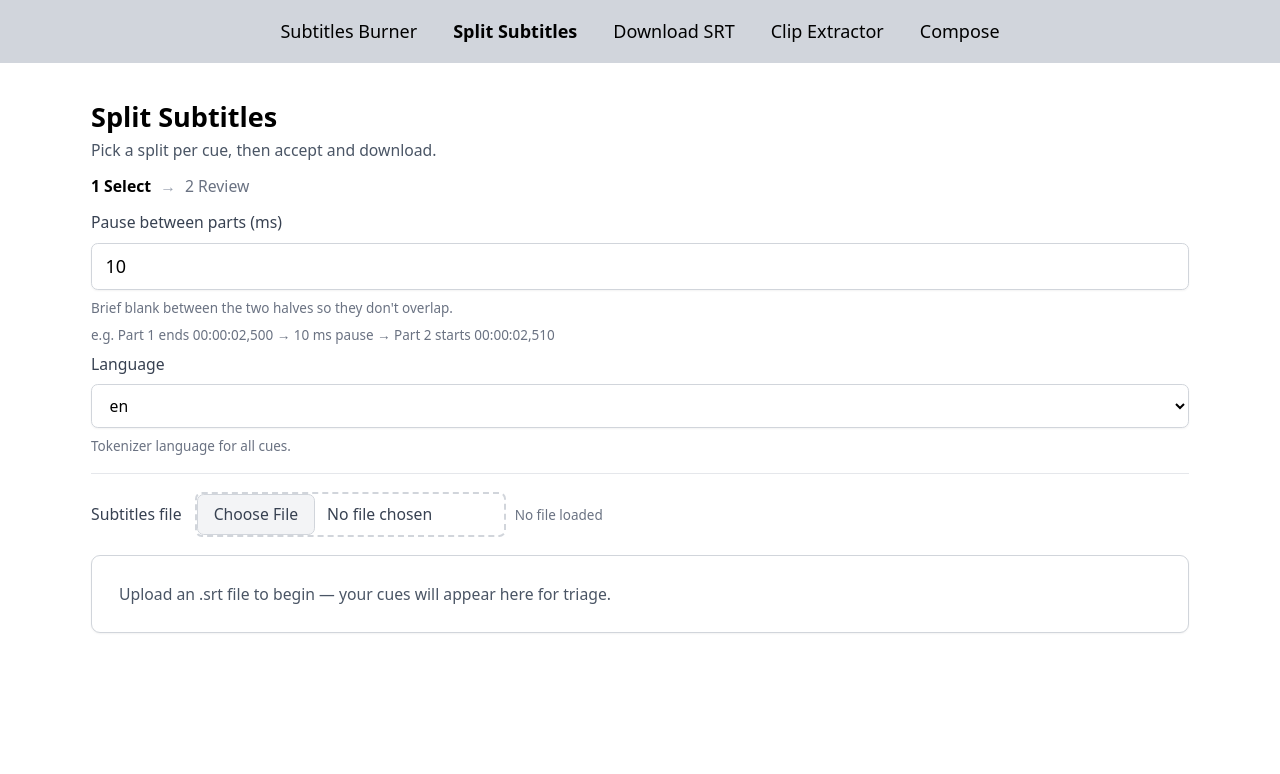
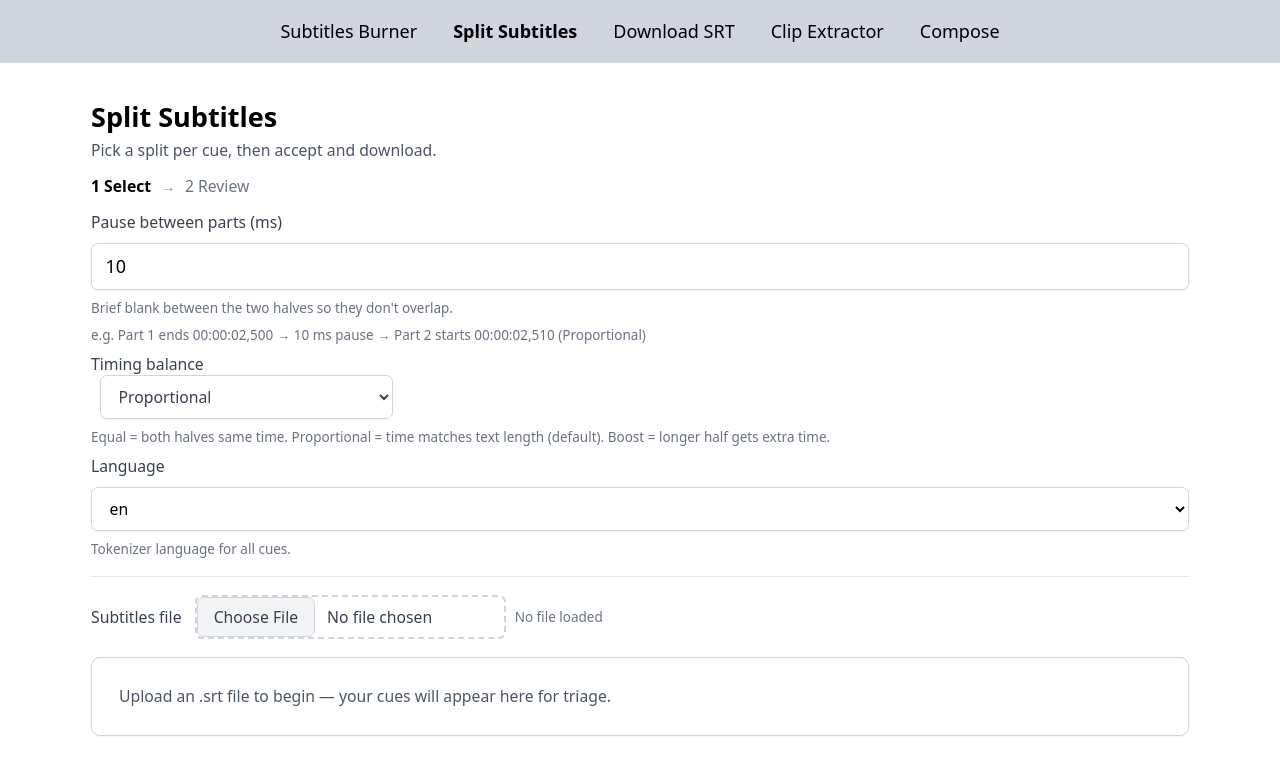
Before and after one commit to BurnySc2/burn-subtitles-web, a SvelteKit app: page /split in a window 1280 px wide. Shown: the top 774 px of the page. Built offline with nearby package versions, Linux system fonts and the light colour scheme.

Commit message:
Add subtitle split timing balance presets

```diff
--- a/src/lib/media/split-timing.ts
+++ b/src/lib/media/split-timing.ts
@@ -6,6 +6,38 @@ export const GAP_PRESETS = [0, 10, 80]
 export const MIN_PART = 0.2
 
 export const MAX_GAP_MS = 500
+
+export type BalancePreset = "equal" | "proportional" | "long_boost"
+
+export const LONG_BOOST_GAMMA = 2
+
+export const BALANCE_PRESETS: Array<{ id: BalancePreset; label: string; hint: string }> = [
+    { id: "equal", label: "Equal", hint: "Both halves get equal time" },
+    { id: "proportional", label: "Proportional", hint: "Time matches text length" },
+    { id: "long_boost", label: "Long-first boost", hint: "Longer half gets extra time" },
+]
+
+/** Power-weighted balance curve; r is the proportional text share. */
+export function balance_ratio(r: number, gamma: number = 1): number {
+    const clamped = Number.isFinite(r) ? Math.min(1, Math.max(0, r)) : 0.5
+    if (clamped === 0.5) {
+        return 0.5
+    }
+    const g = Number.isFinite(gamma) ? Math.min(3, Math.max(0.25, gamma)) : 1
+    const rg = clamped ** g
+    return rg / (rg + (1 - clamped) ** g)
+}
+
+/** Map a text share to an effective split ratio for the given preset. */
+export function balance_effective_ratio(r: number, preset: BalancePreset): number {
+    if (preset === "equal") {
+        return 0.5
+    }
+    if (preset === "long_boost") {
+        return balance_ratio(r, LONG_BOOST_GAMMA)
+    }
+    return Number.isFinite(r) ? Math.min(1, Math.max(0, r)) : 0.5
+}
 
 /** Quantize seconds to centisecond precision. */
 export function quantize_cs(x: number): number {
--- a/src/routes/split/+page.svelte
+++ b/src/routes/split/+page.svelte
@@ -8,7 +8,14 @@ import {
     validate_srt,
 } from "$lib/media/compose-subtitles"
 import { preview_parts, SAMPLE_LOCALES, type TabKind } from "$lib/media/split-prototype"
-import { clamp_gap, DEFAULT_GAP_MS, split_times } from "$lib/media/split-timing"
+import {
+    BALANCE_PRESETS,
+    type BalancePreset,
+    balance_effective_ratio,
+    clamp_gap,
+    DEFAULT_GAP_MS,
+    split_times,
+} from "$lib/media/split-timing"
 import { cps, is_long, truncate } from "$lib/media/split-triage-helpers"
 
 const TABS: Array<{ kind: TabKind; label: string }> = [
@@ -27,6 +34,7 @@ let included = $state<Set<number>>(new Set())
 let page_locale = $state("en")
 let result_url = $state<string | null>(null)
 let gap_ms = $state<number>(DEFAULT_GAP_MS)
+let balance_preset = $state<BalancePreset>("proportional")
 let char_threshold = $state(80)
 let step = $state<1 | 2>(1)
 let selected_cues = $derived(cues.filter((cue) => included.has(cue.index)))
@@ -109,25 +117,23 @@ let gap_example = $derived.by(() => {
         const total = parts[0].length + (parts.length > 1 ? parts[1].length : 0)
         ratio = total === 0 ? 0.5 : parts[0].length / total
     }
-    const { end_a, start_b } = split_times(start, end, ratio, gap_safe)
+    const r_eff = balance_effective_ratio(ratio, balance_preset)
+    const { end_a, start_b } = split_times(start, end, r_eff, gap_safe)
     if (end_a === start_b) {
         return "Too big for short cues — those stay unsplit."
     }
-    return `e.g. Part 1 ends ${format_srt_timestamp(end_a)} → ${gap_safe} ms pause → Part 2 starts ${format_srt_timestamp(start_b)}`
+    const preset_label = BALANCE_PRESETS.find((p) => p.id === balance_preset)?.label ?? balance_preset
+    return `e.g. Part 1 ends ${format_srt_timestamp(end_a)} → ${gap_safe} ms pause → Part 2 starts ${format_srt_timestamp(start_b)} (${preset_label})`
 })
-function parse_custom(raw: string): string[] | null {
-    const chunks = raw.includes("//") ? raw.split("//") : raw.split(/\n\s*\n/)
-    const parts = chunks.map((part) => part.trim()).filter((part) => part !== "")
-    return parts.length === 2 ? parts : null
-}
 function apply_custom(cue: SubtitleCue) {
-    const parsed = parse_custom(custom_text[cue.index] ?? "")
-    if (!parsed) {
-        custom_error[cue.index] = "Write two parts separated by a blank line or //"
+    const first = (custom_text[cue.index] ?? "").trim()
+    const rest = first ? cue.text.replace(first, "").trim() : ""
+    if (!first || !rest || !cue.text.includes(first)) {
+        custom_error[cue.index] = "First part must be shorter than the original text."
         return
     }
     custom_error[cue.index] = ""
-    custom_parts[cue.index] = parsed
+    custom_parts[cue.index] = [first, rest]
     selected_tab[cue.index] = "custom"
 }
 function reset_cue(cue: SubtitleCue) {
@@ -143,7 +149,8 @@ function build_output_srt(): string {
         const parts = preview_for(cue)
         const total = parts[0].length + (parts.length > 1 ? parts[1].length : 0)
         const ratio = total === 0 ? 0.5 : parts[0].length / total
-        const { end_a, start_b } = split_times(cue.start, cue.end, ratio, clamp_gap(gap_ms))
+        const r_eff = balance_effective_ratio(ratio, balance_preset)
+        const { end_a, start_b } = split_times(cue.start, cue.end, r_eff, clamp_gap(gap_ms))
         if (parts.length < 2 || end_a === start_b) {
             out.push(`${out.length + 1}\n${stamp(cue.start, cue.end)}\n${cue.text}`)
         } else {
@@ -220,6 +227,25 @@ onDestroy(() => result_url && URL.revokeObjectURL(result_url))
             class="w-full text-xs text-gray-500"
         >
             {gap_example}
+        </p>
+        <label
+            for="balance-preset"
+            class="text-sm"
+        >
+            Timing balance
+            <select
+                id="balance-preset"
+                bind:value={balance_preset}
+                class="ml-2 rounded border p-1 text-sm"
+            >
+                {#each BALANCE_PRESETS as p (p.id)}
+                    <option value={p.id}>{p.label}</option>
+                {/each}
+            </select>
+        </label>
+        <p class="w-full text-xs text-gray-500">
+            Equal = both halves same time. Proportional = time matches text length (default). Boost = longer half gets
+            extra time.
         </p>
         <label
             for="page-locale"
@@ -423,11 +449,19 @@ onDestroy(() => result_url && URL.revokeObjectURL(result_url))
                         open
                     >
                         <summary class="cursor-pointer text-sm text-gray-600">Custom split</summary>
+                        <p class="mt-1 text-xs text-gray-500">Type the first part — the rest becomes Part 2.</p>
+                        <label
+                            for="custom-first-{cue.index}"
+                            class="form-label mt-1"
+                        >
+                            First part
+                        </label>
                         <textarea
+                            id="custom-first-{cue.index}"
                             class="mt-1 w-full rounded border p-2 text-sm"
                             rows="2"
                             dir="auto"
-                            placeholder="Two parts separated by a blank line or //"
+                            placeholder="First part"
                             bind:value={custom_text[cue.index]}
                         ></textarea>
                         <div class="mt-1 flex items-center gap-2">
```
